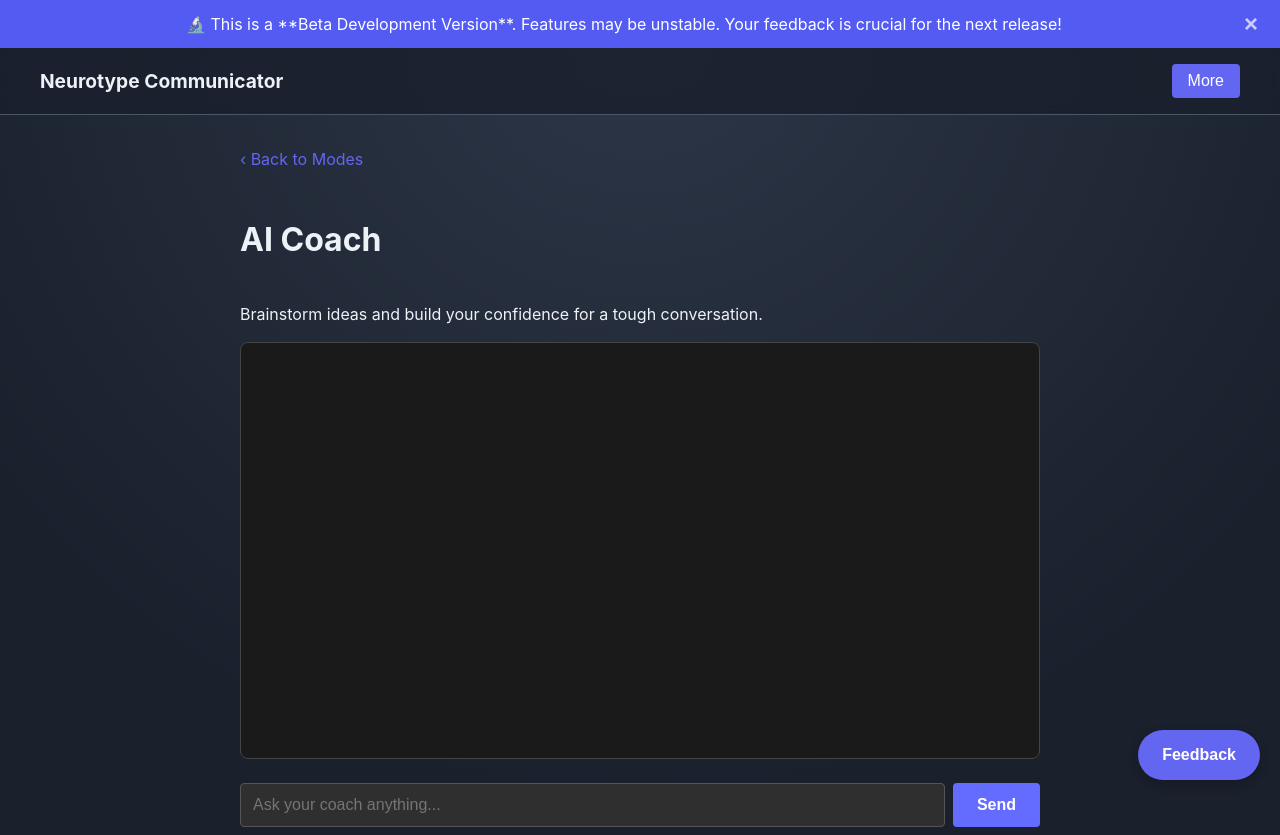
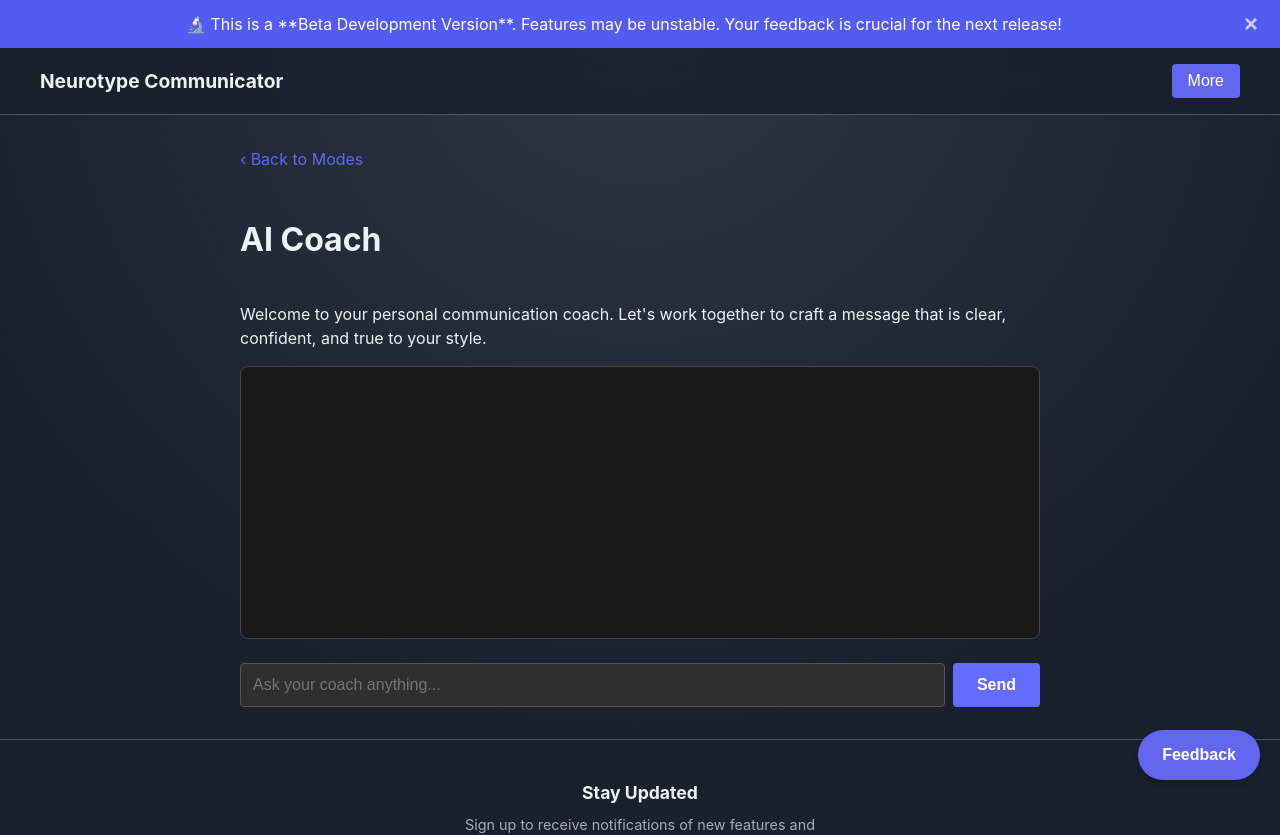
Before and after one commit to SolFlourishes/neurotype-communicator-frontend, a React (Vite) app: page /coach in a window 1280 px wide. Shown: the top 835 px of the page. Built offline with nearby package versions, Linux system fonts and the light colour scheme.

Commit message:
UI: Made COachbox smaller and more inviting

```diff
--- a/src/pages/CoachPage.css
+++ b/src/pages/CoachPage.css
@@ -1,3 +1,5 @@
+/* --- UPDATED CoachPage.css --- */
+
 .coach-container {
   width: 100%;
   max-width: 800px;
@@ -5,7 +7,7 @@
   padding: 2rem;
   display: flex;
   flex-direction: column;
-  height: 85vh; /* Take up most of the viewport height */
+  height: 70vh; /* CHANGED: Reduced from 85vh to make the component smaller */
 }
 
 .chat-window {
--- a/src/pages/CoachPage.jsx
+++ b/src/pages/CoachPage.jsx
@@ -47,7 +47,8 @@ function CoachPage() {
     <div className="coach-container">
       <Link to="/" className="back-link">‹ Back to Modes</Link>
       <h1>AI Coach</h1>
-      <p>Brainstorm ideas and build your confidence for a tough conversation.</p>
+      {/* --- THIS IS THE UPDATED TEXT --- */}
+      <p>Welcome to your personal communication coach. Let's work together to craft a message that is clear, confident, and true to your style.</p>
 
       <div className="chat-window">
         {history.map((turn, index) => (
```
